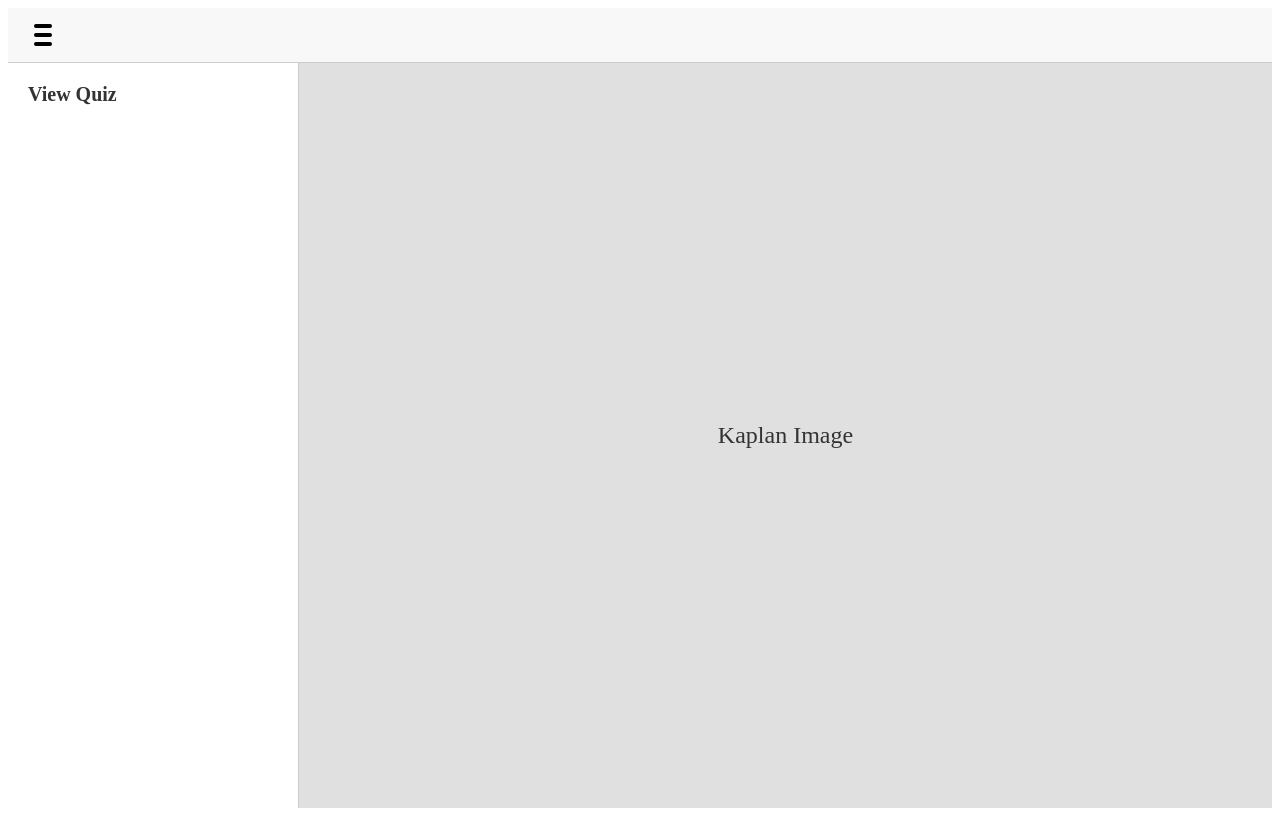
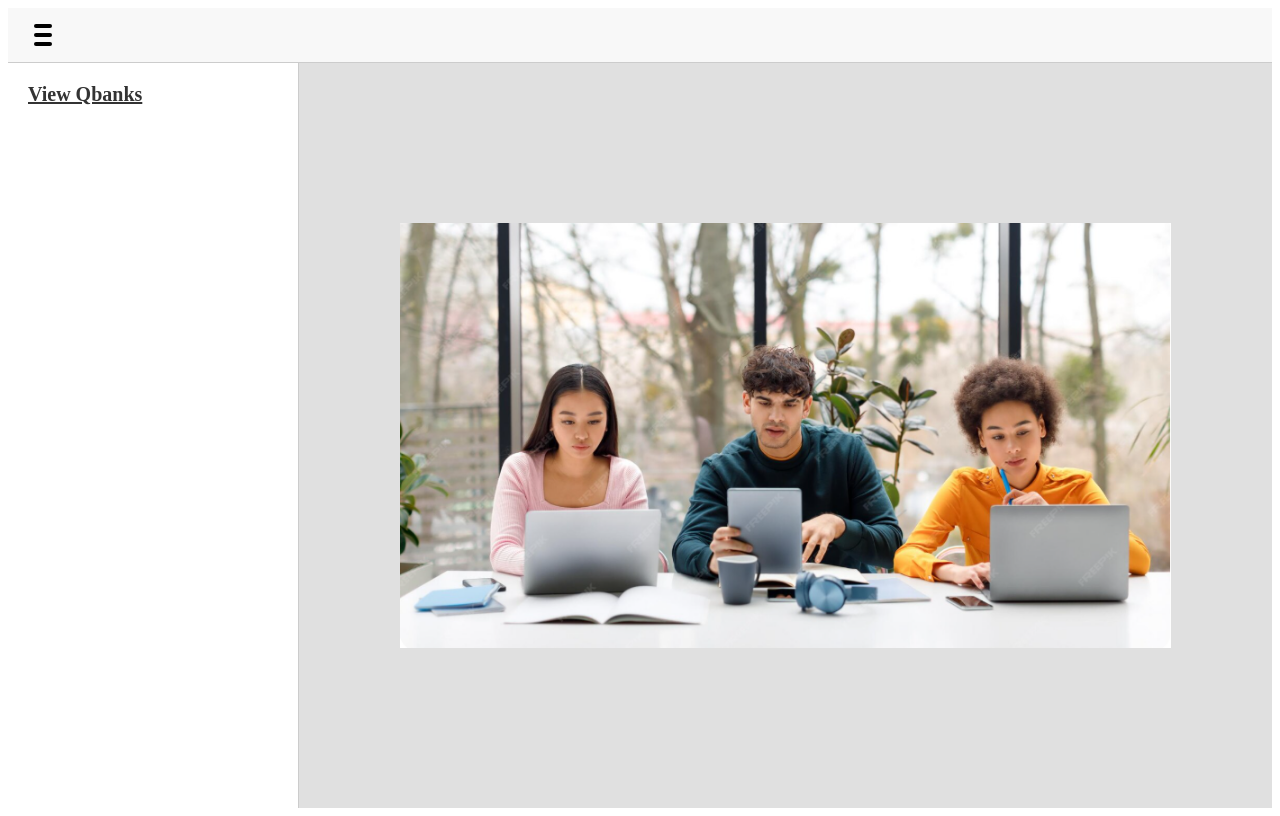
Before and after one commit to Sanjana2707/frontend, an Angular app: page /dashboard in a window 1280 px wide. Before the commit this address led to /. Built offline with nearby package versions, Linux system fonts and the light colour scheme.

Commit message:
feat: implement dashboard and view question banks components with routing

```diff
--- a/src/app/app.html
+++ b/src/app/app.html
@@ -3,7 +3,7 @@
   <div class="app-main">
     <app-sidebar></app-sidebar>
     <main class="app-content">
-      <div class="app-content__placeholder">Kaplan Image</div>
+      <router-outlet></router-outlet>
     </main>
   </div>
 </div>
--- a/src/app/app.routes.ts
+++ b/src/app/app.routes.ts
@@ -1,3 +1,10 @@
 import { Routes } from '@angular/router';
+import { ViewQbanks } from './components/view-qbanks/view-qbanks';
+import { Dashboard } from './components/dashboard/dashboard';
 
-export const routes: Routes = [];
+export const routes: Routes = [
+  { path: '', redirectTo: '/dashboard', pathMatch: 'full' },
+  { path: 'dashboard', component: Dashboard },
+  { path: 'view-qbanks', component: ViewQbanks },
+  { path: '**', redirectTo: '/dashboard' }
+];
--- a/src/app/app.ts
+++ b/src/app/app.ts
@@ -1,10 +1,11 @@
 import { Component, signal } from '@angular/core';
-import { RouterOutlet } from '@angular/router';
+import { RouterOutlet, RouterLink} from '@angular/router';
 import { Header } from './components/header/header';
 import { Sidebar } from './components/sidebar/sidebar';
 
 @Component({
   selector: 'app-root',
+  standalone: true,
   imports: [RouterOutlet,Header, Sidebar],
   templateUrl: './app.html',
   styleUrl: './app.scss'
--- /dev/null
+++ b/src/app/components/dashboard/dashboard.html
@@ -0,0 +1,3 @@
+<div class="dashboard">
+    <img src="image.png" alt="Quiz Writing" class="dashboard__image">
+</div>
--- /dev/null
+++ b/src/app/components/dashboard/dashboard.scss
@@ -0,0 +1,13 @@
+.dashboard {
+    display: flex;
+    justify-content: center;
+    align-items: center;
+    height: 100%;
+    width: 100%;
+
+    &__image {
+        max-width: 90%;
+        max-height: 90%;
+        object-fit: contain;
+    }
+}
--- /dev/null
+++ b/src/app/components/dashboard/dashboard.ts
@@ -0,0 +1,10 @@
+import { Component } from '@angular/core';
+
+@Component({
+  selector: 'app-dashboard',
+  standalone: true,
+  templateUrl: './dashboard.html',
+  styleUrl: './dashboard.scss'
+})
+export class Dashboard {
+}
--- a/src/app/components/sidebar/sidebar.html
+++ b/src/app/components/sidebar/sidebar.html
@@ -1,4 +1,5 @@
 <aside class="sidebar">
-  <h2 class="sidebar__title">View Quiz</h2>
-
+  <nav class="sidebar__nav">
+    <a routerLink="/view-qbanks" routerLinkActive="active" class="sidebar__link sidebar__title">View Qbanks</a>
+  </nav>
 </aside>
--- a/src/app/components/sidebar/sidebar.ts
+++ b/src/app/components/sidebar/sidebar.ts
@@ -1,9 +1,10 @@
 import { Component } from '@angular/core';
+import { RouterModule } from '@angular/router';
 
 @Component({
   selector: 'app-sidebar',
   standalone: true,
-  imports: [],
+  imports: [RouterModule],
   templateUrl: './sidebar.html',
   styleUrl: './sidebar.scss'
 })
--- /dev/null
+++ b/src/app/components/view-qbanks/view-qbanks.html
@@ -0,0 +1,4 @@
+<div class="view-qbanks">
+    <h1>Question Banks</h1>
+
+</div>
--- /dev/null
+++ b/src/app/components/view-qbanks/view-qbanks.ts
@@ -0,0 +1,12 @@
+import { Component } from '@angular/core';
+
+@Component({
+  selector: 'app-view-qbanks',
+  standalone: true,
+  imports: [],
+  templateUrl: './view-qbanks.html',
+  styleUrl: './view-qbanks.scss'
+})
+export class ViewQbanks {
+
+}
```
Also changed, not shown: public/image.png (added), src/app/components/view-qbanks/view-qbanks.scss (added), 1 other file (tests, documents, lock files or other folders).
